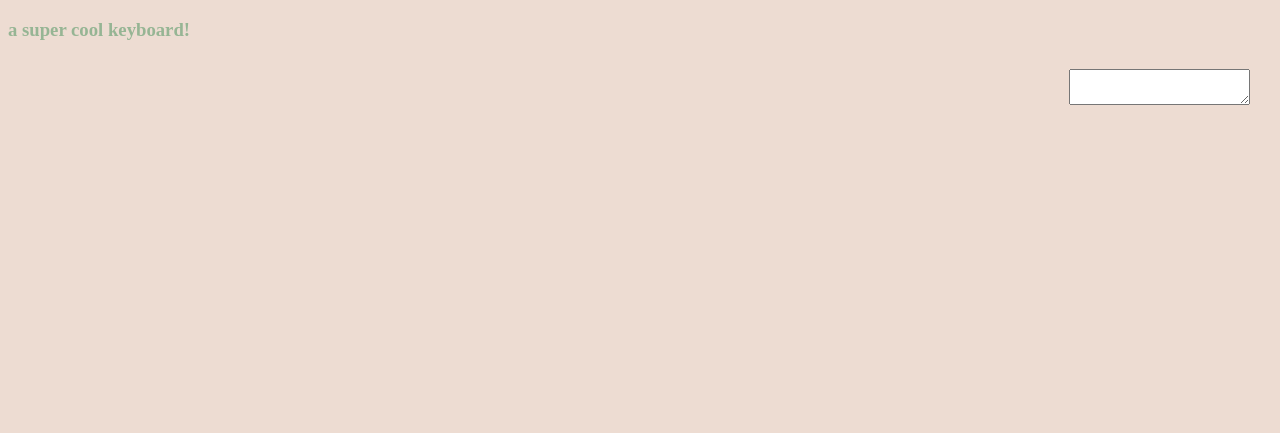
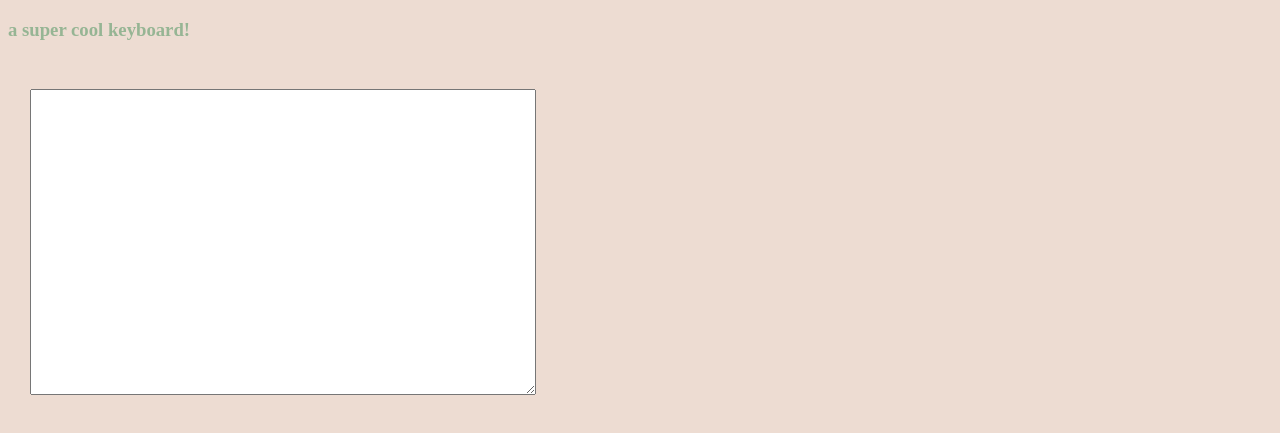
Before and after one commit to Armanchi/virtual-keyboard, a plain HTML site: page virtual-keyboard/index.html in a window 1280 px wide. Shown: the part 61-494 px from the top of the page. Drawn offline with Linux system fonts and the light colour scheme.

Commit message:
fixed textbox size

```diff
--- a/virtual-keyboard/index.html
+++ b/virtual-keyboard/index.html
@@ -14,7 +14,7 @@
     <h1>Virtual Keyboard</h1>
     <h3>a super cool keyboard!</h3>
 
-    <textarea class ="use-keyboard-input" style = "position: absolute; top: 130px; right: 30px; width: 500px, height: 200px;"></textarea>
+    <textarea class ="use-keyboard-input" style = "position: absolute; top: 150px; right: 50px; left: 30px; width: 500px; height: 300px;"></textarea>
 
     <!-- <div class ="keyboard">
 
```
